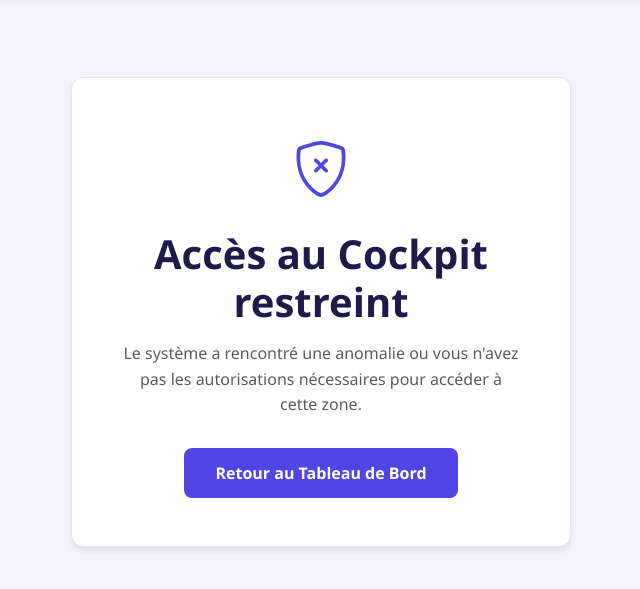
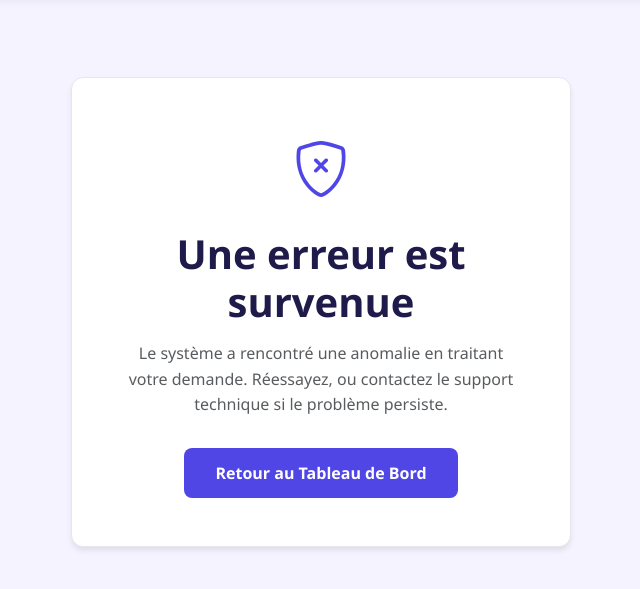
Before and after one commit to elelji/Inventaire-mairie, a FastAPI app: template app/templates/erreur.html in a window 1280 px wide. Shown: the part 60-649 px from the top of the page, without its empty margins (449-1089 px from the left). Run offline with FastAPI, Linux system fonts and the light colour scheme; the template is opened without the code that fills it, so the values that code supplies are empty.

Commit message:
fix: gère proprement les échecs SMTP et corrige le message d'erreur générique
- Le mot de passe oublié et la création d'utilisateur affichent un message clair
  si l'envoi d'email échoue, au lieu d'un message trompeur d'"accès restreint"
- Le message d'erreur global (500) ne prétend plus qu'il s'agit forcément
  d'un problème de permissions
- Ajoute un timeout sur les requêtes du scraper Epson (celui de Lenovo en avait déjà un)

Co-Authored-By: Claude Sonnet 5 <noreply@anthropic.com>

```diff
--- a/app/templates/erreur.html
+++ b/app/templates/erreur.html
@@ -8,10 +8,10 @@
             <i class="bi bi-shield-x"></i>
         </div>
 
-        <h1 class="fw-bold" style="color: #1e1b4b; margin-bottom: 15px;">Accès au Cockpit restreint</h1>
+        <h1 class="fw-bold" style="color: #1e1b4b; margin-bottom: 15px;">Une erreur est survenue</h1>
 
         <p class="text-muted" style="margin-bottom: 30px; line-height: 1.6;">
-            Le système a rencontré une anomalie ou vous n'avez pas les autorisations nécessaires pour accéder à cette zone.
+            Le système a rencontré une anomalie en traitant votre demande. Réessayez, ou contactez le support technique si le problème persiste.
         </p>
 
         <a href="/" class="btn" style="background-color: #4f46e5; color: #ffffff; padding: 12px 30px; border-radius: 8px; font-weight: 600; transition: background 0.3s;">
--- a/app/utils/epson_scraper.py
+++ b/app/utils/epson_scraper.py
@@ -13,6 +13,7 @@ def verifier_garantie_epson(serial_number):
     response = session.get(
         'https://warrantycheck.epson.eu/',
         headers={'user-agent': 'Mozilla/5.0 (Windows NT 10.0; Win64; x64)'},
+        timeout=10,
     )
     soup = BeautifulSoup(response.text, 'html.parser')
     token = soup.find("input", attrs={"name": "__RequestVerificationToken"}).get("value")
@@ -29,6 +30,7 @@ def verifier_garantie_epson(serial_number):
             'user-agent': 'Mozilla/5.0 (Windows NT 10.0; Win64; x64)',
             'referer': 'https://warrantycheck.epson.eu/'
         },
+        timeout=10,
     )
 
     soup_post = BeautifulSoup(response_post.text, 'html.parser')
```
Also changed, not shown: app/routes/auth.py (+9 -1 lines), app/routes/user.py (+6 -1 lines).
